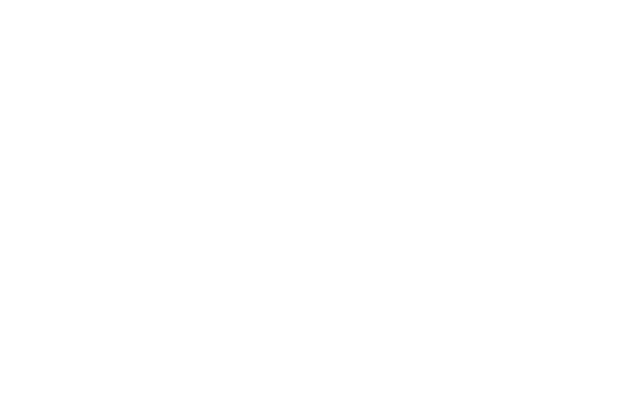
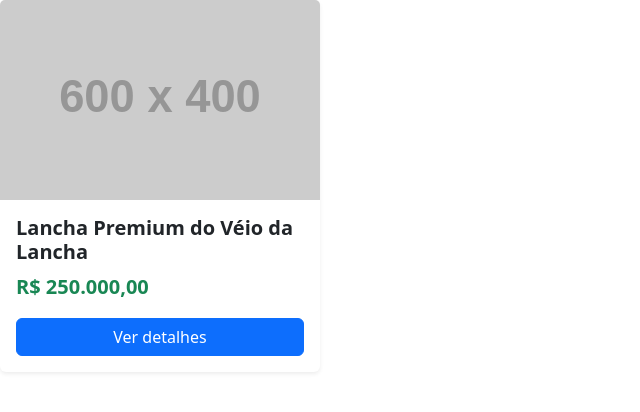
Before and after one commit to Rafael-Jose-da-Cruz/Desenvolvimento-Web, a plain HTML site: page index.html in a window 1280 px wide. Shown: the whole page, without its empty margins (0-640 px from the left). Drawn offline with nearby package versions, Linux system fonts and the light colour scheme; placeholder pictures from the web are drawn by us.

Commit message:
feat(components): add card boat card UI implementation

```diff
--- /dev/null
+++ b/components/boatCard.js
@@ -0,0 +1,32 @@
+
+export function boatCard(img, label, price) {
+    const card = document.createElement("div");
+    card.classList.add("card", "h-100", "w-25", "shadow-sm", "border-0");
+
+    const image = document.createElement("img");
+    image.src = img;
+    image.alt = label;
+    image.classList.add("card-img-top");
+    image.style.height = "200px";
+    image.style.objectFit = "cover";
+
+    const body = document.createElement("div");
+    body.classList.add("card-body", "d-flex", "flex-column");
+
+    const title = document.createElement("h5");
+    title.classList.add("card-title", "fw-bold");
+    title.textContent = label;
+
+    const priceElement = document.createElement("p");
+    priceElement.classList.add("card-text", "text-success", "fw-bold", "fs-5");
+    priceElement.textContent = price;
+
+    const button = document.createElement("button");
+    button.classList.add("btn", "btn-primary", "mt-auto", "w-100");
+    button.textContent = "Ver detalhes";
+
+    body.append(title, priceElement, button);
+    card.append(image, body);
+
+    return card;
+}
--- a/index.html
+++ b/index.html
@@ -7,11 +7,14 @@
     <title>Titanic - Aluguel de navio</title>
     <link href="https://cdn.jsdelivr.net/npm/bootstrap@5.3.8/dist/css/bootstrap.min.css" rel="stylesheet"
         integrity="sha384-sRIl4kxILFvY47J16cr9ZwB07vP4J8+LH7qKQnuqkuIAvNWLzeN8tE5YBujZqJLB" crossorigin="anonymous">
+    <link rel="stylesheet" href="css/index.css">
+    <link rel="stylesheet" href="styles.css">
 </head>
 
 <body>
+    <div id="app"></div>
 
-
+    <script type="module" src="js/index.js"></script>
     <script src="https://cdn.jsdelivr.net/npm/bootstrap@5.3.8/dist/js/bootstrap.bundle.min.js" integrity="sha384-FKyoEForCGlyvwx9Hj09JcYn3nv7wiPVlz7YYwJrWVcXK/BmnVDxM+D2scQbITxI" crossorigin="anonymous"></script>
 </body>
 
--- a/js/index.js
+++ b/js/index.js
@@ -0,0 +1,6 @@
+import { boatCard } from "../components/boatCard.js";
+
+const boat = boatCard("https://placehold.co/600x400", "Lancha Premium do Véio da Lancha", "R$ 250.000,00");
+
+const div = document.querySelector("#app");
+div.append(boat);
```
